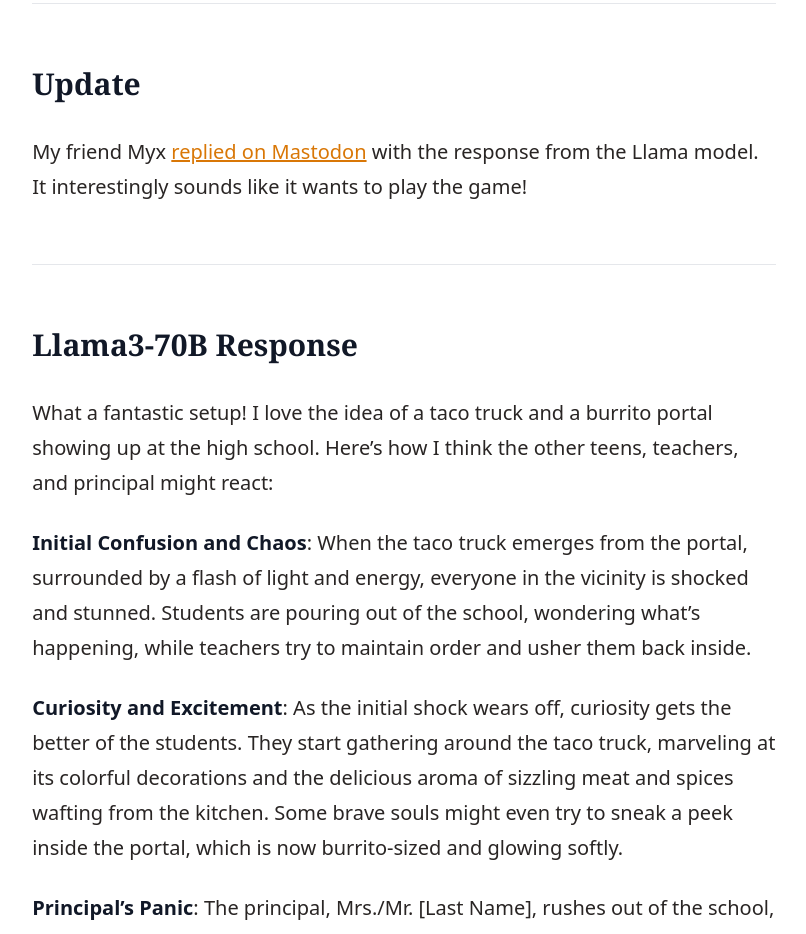
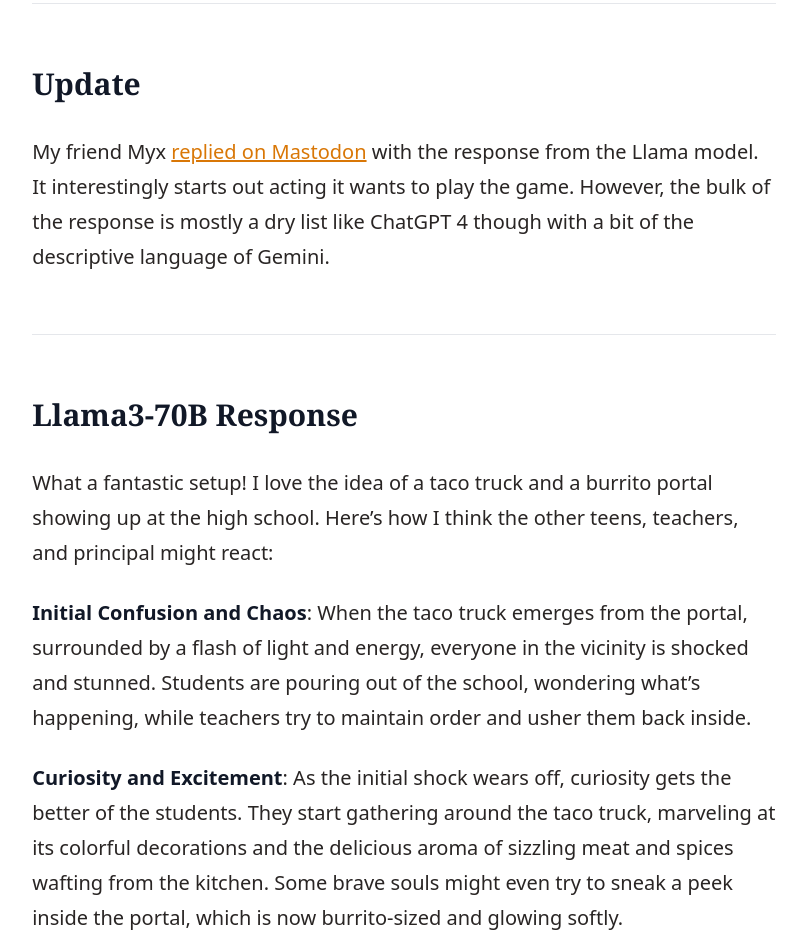
Before and after one commit to colinaut/mirth-peddlers-astro, an Astro site: page /posts/brainstorming-with-ai in a window 1280 px wide. Shown: the part 9438-10372 px from the top of the page, without its empty margins (236-1042 px from the left). Built offline with nearby package versions, Linux system fonts and the light colour scheme; Astro itself is replaced by a stand-in of ours; a web font is replaced by a local one.

Commit message:
content: update

```diff
--- a/src/pages/posts/brainstorming-with-ai.md
+++ b/src/pages/posts/brainstorming-with-ai.md
@@ -129,7 +129,7 @@ I went on and asked Claude 3 some more directed questions including some of the
 
 ## Update
 
-My friend Myx [replied on Mastodon](https://dice.camp/@myx@sfba.social/112304657127483619) with the response from the Llama model. It interestingly sounds like it wants to play the game!
+My friend Myx [replied on Mastodon](https://dice.camp/@myx@sfba.social/112304657127483619) with the response from the Llama model. It interestingly starts out acting it wants to play the game. However, the bulk of the response is mostly a dry list like ChatGPT 4 though with a bit of the descriptive language of Gemini.
 
 ---
 
```
